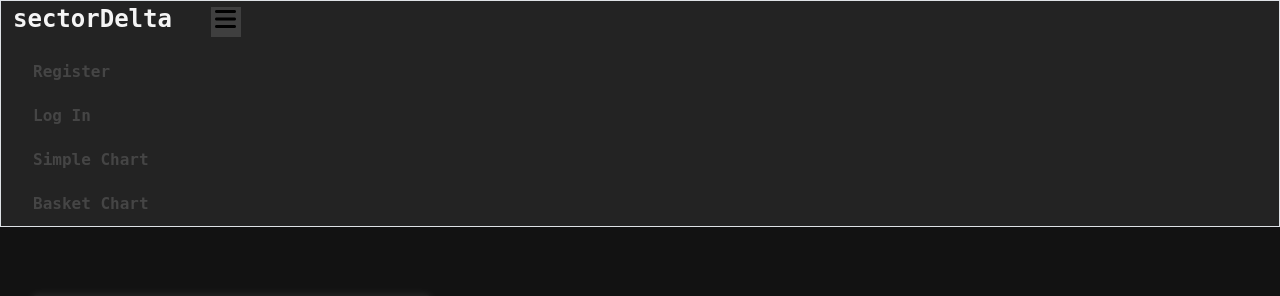
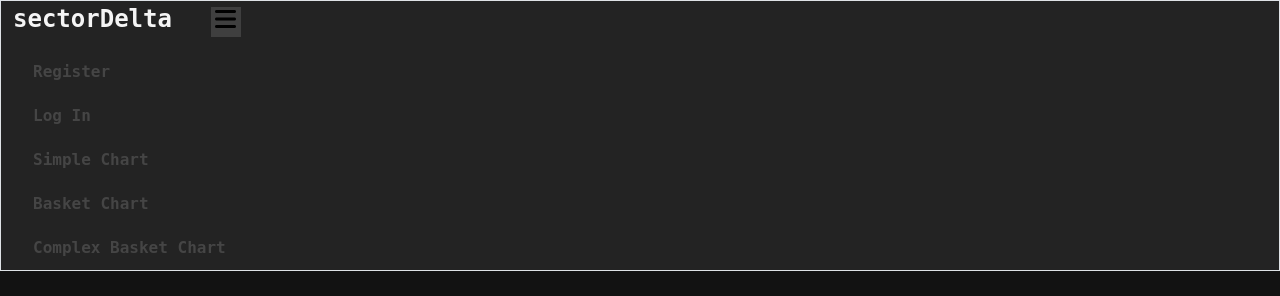
Before and after one commit to uvacs50/sectorDelta, a Flask app: template src/templates/basket.html in a window 1280 px wide, after a click that opens the changed part. Shown: the top 296 px of the page. Run offline with Flask 3, Linux system fonts and the light colour scheme; the template is opened without the code that fills it, so the values that code supplies are empty.

Commit message:
Added complex basket page

```diff
--- a/src/templates/layout.html
+++ b/src/templates/layout.html
@@ -49,6 +49,7 @@
                             <li class="nav-item"><a class="nav-link" href="/login">Log In</a></li>
                             <li class="nav-item"><a class="nav-link" href="/chart">Simple Chart</a></li>
                             <li class="nav-item"><a class="nav-link" href="/basket">Basket Chart</a></li>
+                            <li class="nav-item"><a class="nav-link" href="/complex-basket">Complex Basket Chart</a></li>
                         </ul>
                     {% endif %}
                 </div>
```
